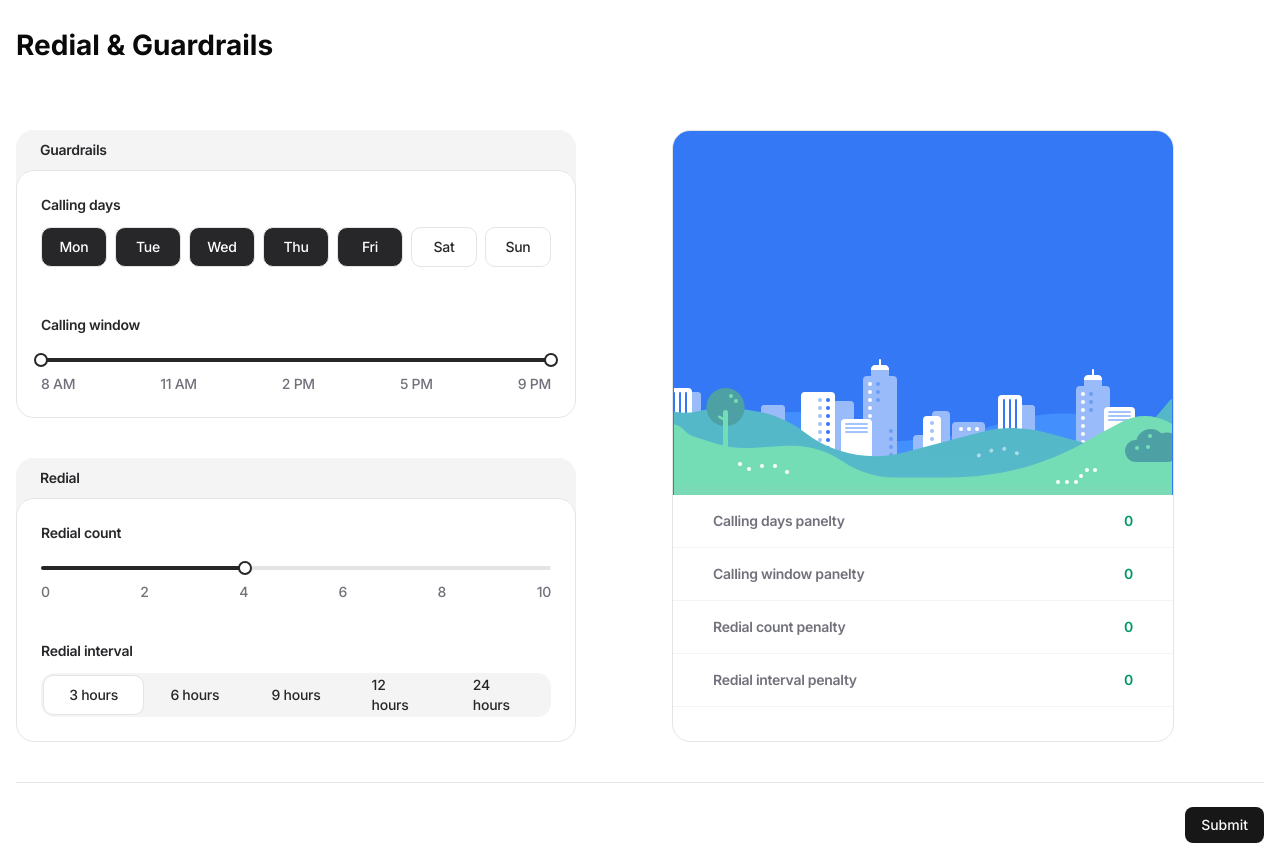
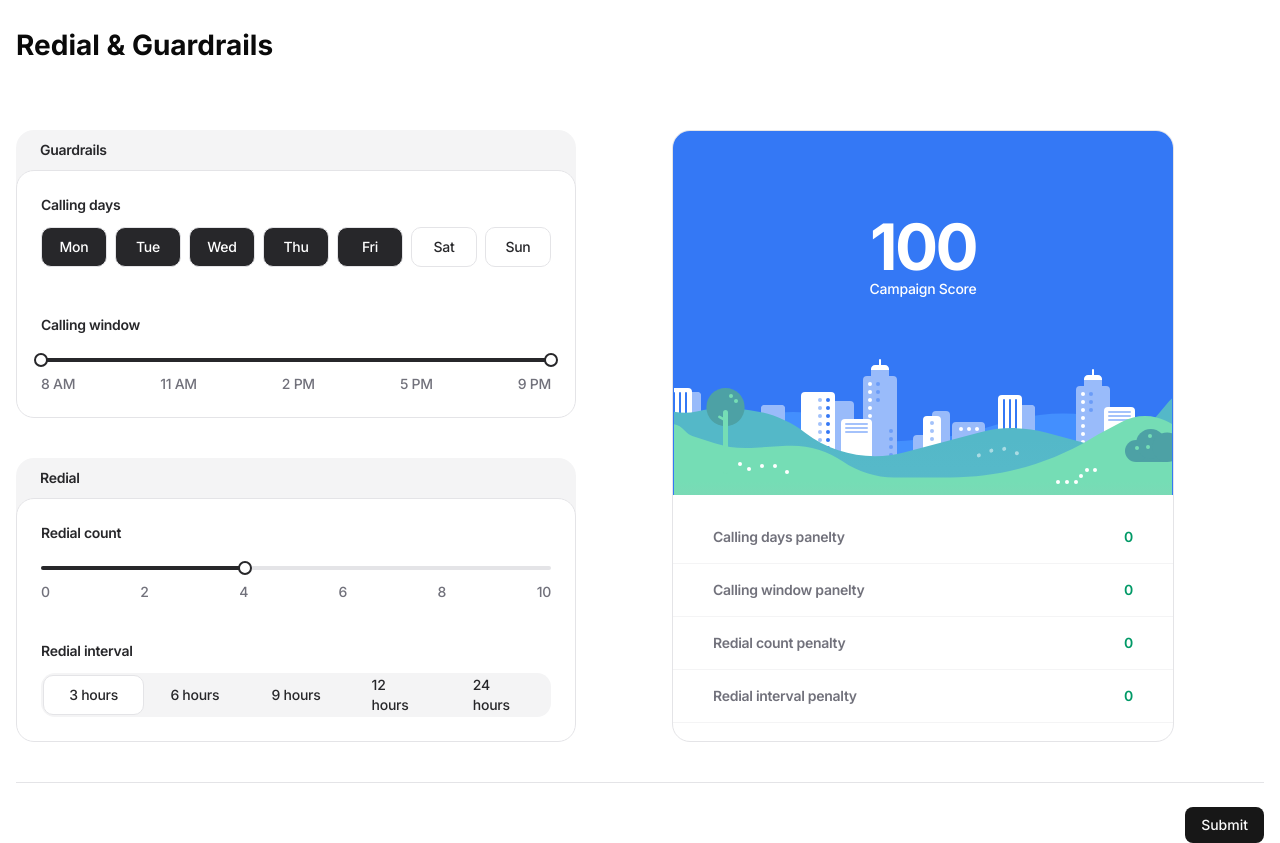
Before and after one commit to shristi-gupta21/campaign-score-calculator, a Next.js app: page / in a window 1280 px wide. Built offline with nearby package versions, Linux system fonts and the light colour scheme.

Commit message:
campaign score on image added

```diff
--- a/components/features/campaign-score-card.tsx
+++ b/components/features/campaign-score-card.tsx
@@ -1,34 +1,46 @@
-import Image from 'next/image';
-import React from 'react'
+import Image from "next/image";
+import React from "react";
 
 const scores = [
-    'Calling days panelty',
-    'Calling window panelty',
-    'Redial count penalty',
-    'Redial interval penalty',
-]
+  "Calling days panelty",
+  "Calling window panelty",
+  "Redial count penalty",
+  "Redial interval penalty",
+];
 
 const CampaignScoreCard = () => {
   return (
-    <div className='flex flex-col gap-4 rounded-2xl border border-zinc-200 bg-white overflow-hidden'>
-        <div className='w-full relative'>
-            <Image src='/level-1.svg'
-            alt='level-1'
-            width={500}
-            height={364}
-            className='w-full h-full object-cover'
-            />
+    <div className="flex flex-col gap-4 rounded-2xl border border-zinc-200 bg-white overflow-hidden">
+      <div className="relative w-full">
+        <div className="absolute inset-x-0 top-[68px] flex flex-col items-center text-center">
+          <span className="text-[64px] font-bold tracking-[-2.56px] text-white">
+            100
+          </span>
+          <span className="text-sm font-medium tracking-[-0.28px] text-white -mt-4">
+            Campaign Score
+          </span>
         </div>
-        <div className='flex flex-col gap-4 pb-4 '>
-            {scores.map((score) => (
-                <div key={score} className='flex px-10 justify-between items-center border-b border-zinc-100 pb-4 text-sm font-semibold tracking-[-0.28px]'>
-                    <p className='text-zinc-500 '>{score}</p>
-                    <p className='text-emerald-600 '>0</p>
-                </div>
-            ))}
-        </div>
+        <Image
+          src="/level-1.svg"
+          alt="level-1"
+          width={558}
+          height={472}
+          className="h-auto w-full"
+        />
+      </div>
+      <div className="flex flex-col gap-4 pt-4">
+        {scores.map((score) => (
+          <div
+            key={score}
+            className="flex px-10 justify-between items-center border-b border-zinc-100 pb-4 text-sm font-semibold tracking-[-0.28px]"
+          >
+            <p className="text-zinc-500 ">{score}</p>
+            <p className="text-emerald-600 ">0</p>
+          </div>
+        ))}
+      </div>
     </div>
-  )
-}
+  );
+};
 
-export default CampaignScoreCard
+export default CampaignScoreCard;
```
